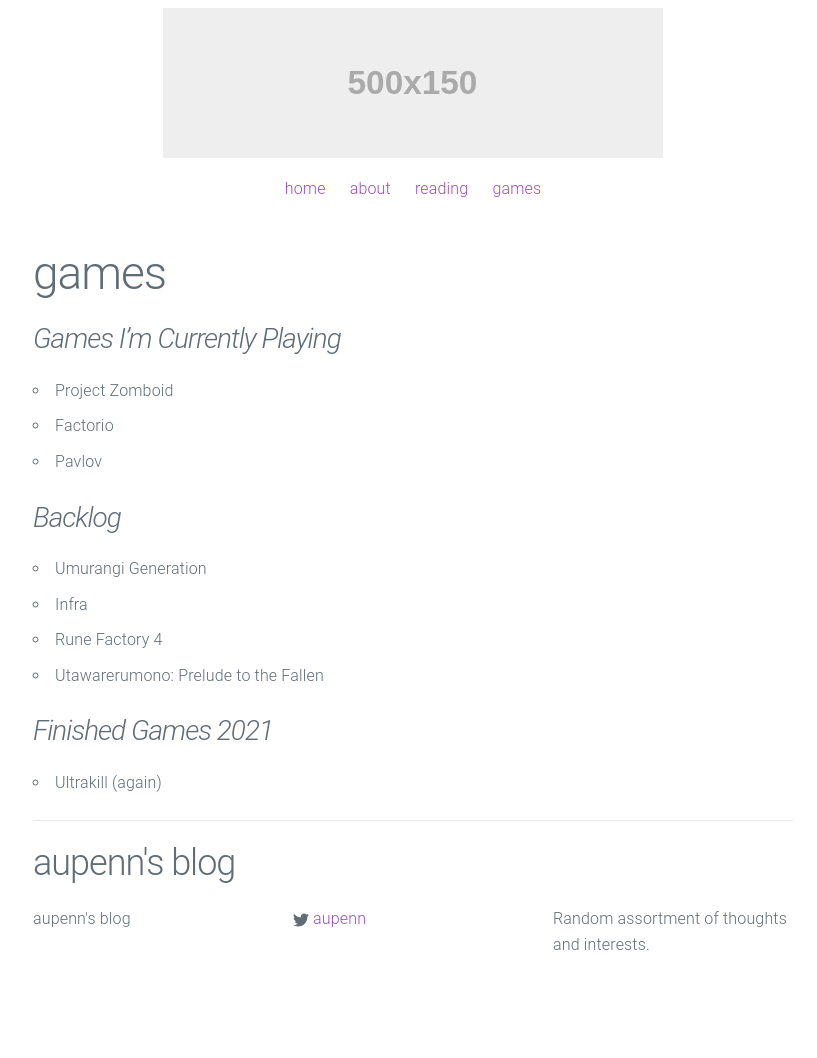
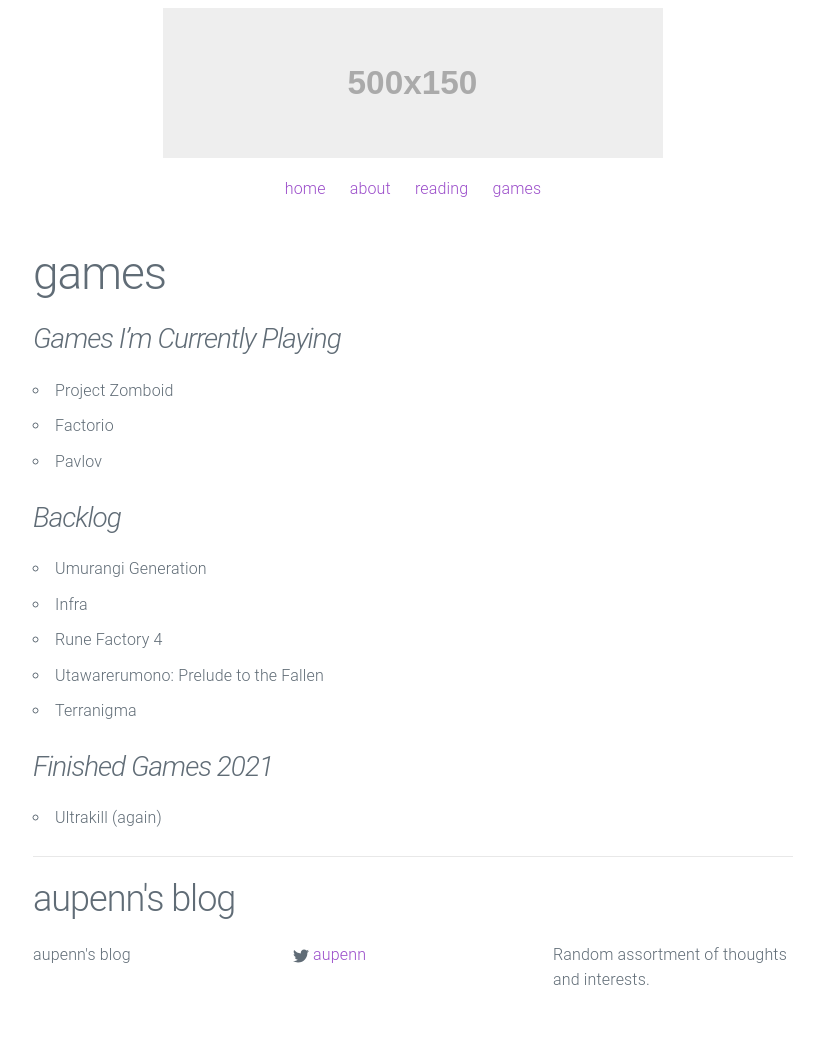
Before and after one commit to aupenn/loggit, a Jekyll site: the page built from gamelist.md, in a window 1280 px wide. Shown: the whole page, without its empty margins (227-1044 px from the left). Built offline with Jekyll 4.4.1, drawn with Linux system fonts in a browser that asks for light colours; before the commit the page ends 1022 px from its top, so only the background shows below that.

Commit message:
Update gamelist.md

```diff
--- a/gamelist.md
+++ b/gamelist.md
@@ -14,6 +14,7 @@
 * Infra
 * Rune Factory 4
 * Utawarerumono: Prelude to the Fallen
+* Terranigma
 
 ### *Finished Games 2021*
 * Ultrakill (again)
```
